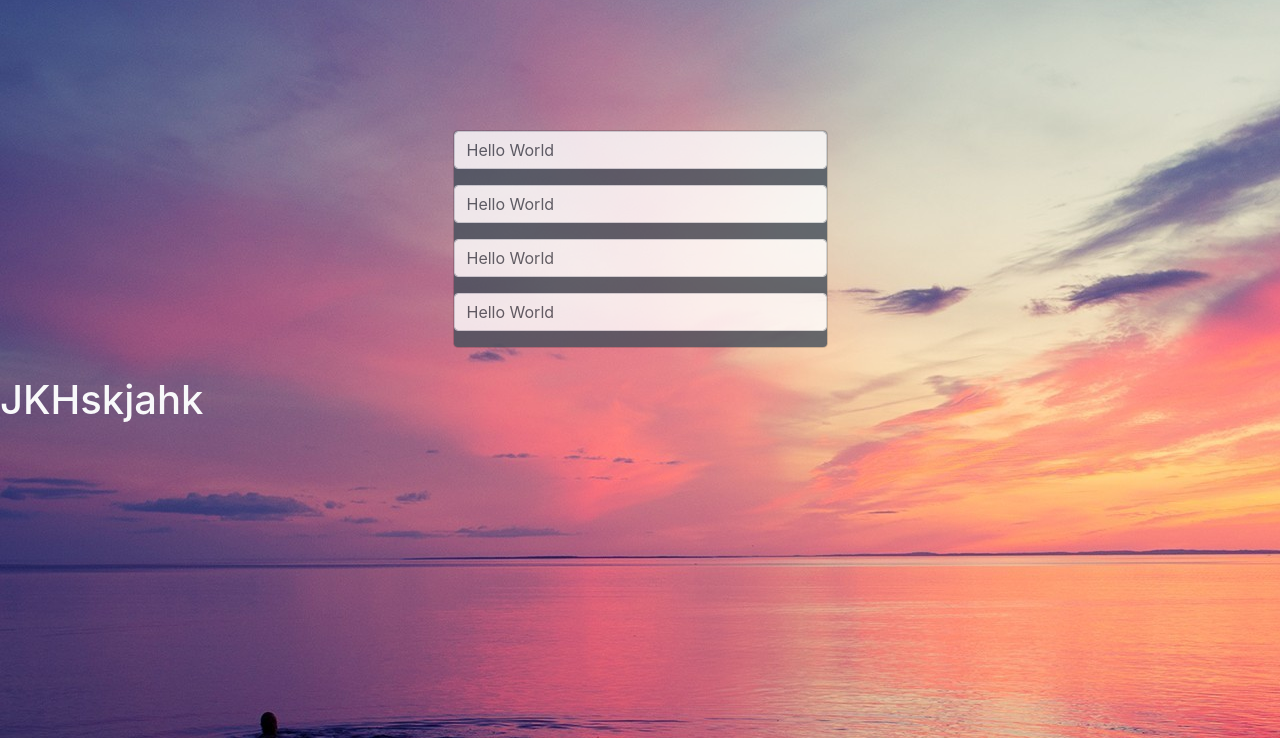
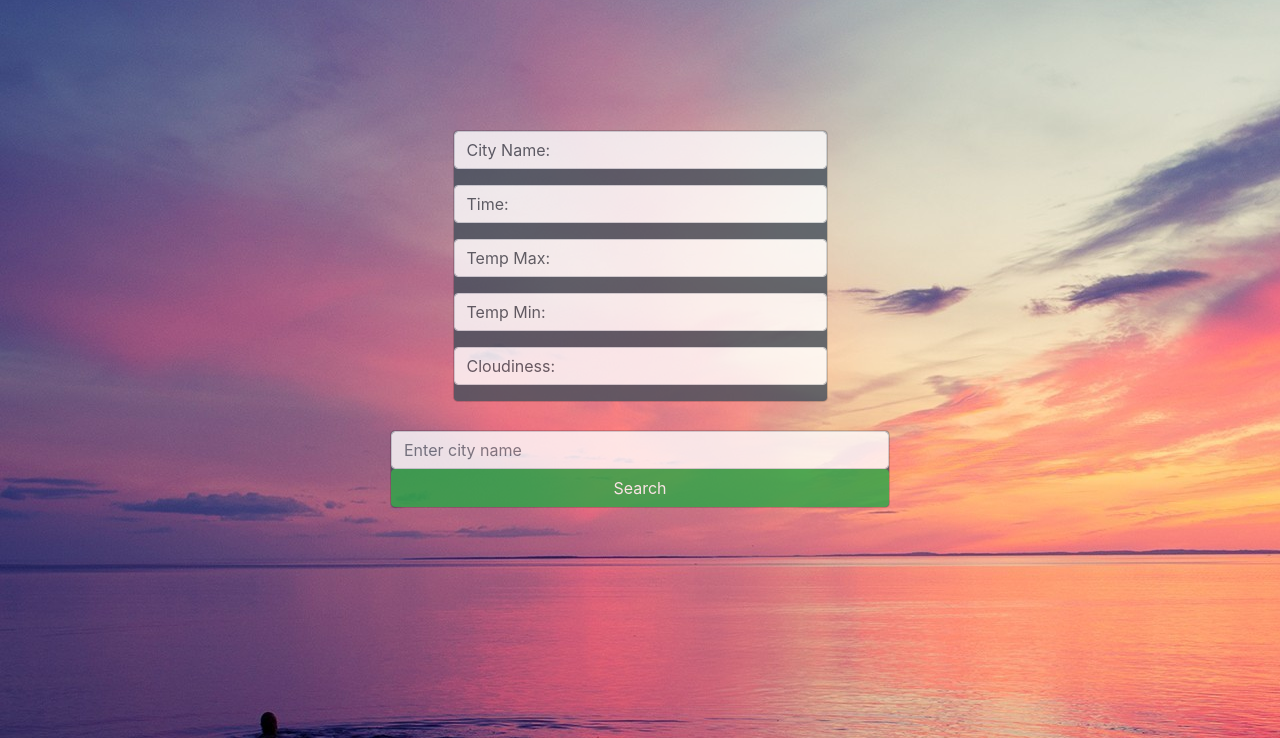
Before and after one commit to PrinceShaji/weather_app-flask, a Flask app: page / in a window 1280 px wide. Shown: the part 62-800 px from the top of the page. Run offline with Flask 2, Linux system fonts and the light colour scheme; some libraries are stand-ins or nearby versions.

Commit message:
Added search box and weather display box.

```diff
--- a/static/css/custom.css
+++ b/static/css/main.css
@@ -11,3 +11,8 @@
     padding: 0 0 0 0px;
 
 }
+
+.form-content{
+    background-color: #434e5a;
+    opacity: 1;
+}
--- a/templates/index.html
+++ b/templates/index.html
@@ -7,7 +7,7 @@
 
     <!-- Bootstrap CSS -->
     <link rel="stylesheet" href="https://maxcdn.bootstrapcdn.com/bootstrap/4.0.0/css/bootstrap.min.css" integrity="sha384-Gn5384xqQ1aoWXA+058RXPxPg6fy4IWvTNh0E263XmFcJlSAwiGgFAW/dAiS6JXm" crossorigin="anonymous">
-    <link rel="stylesheet" type="text/css" href="{{ url_for('static', filename='css/custom.css') }}">
+    <link rel="stylesheet" type="text/css" href="{{ url_for('static', filename='css/main.css') }}">
 
     <title>Awesome Weather App</title>
   </head>
@@ -21,18 +21,23 @@
     <div class="modal-dialog text-left">
         <div class="col-sm-9 main-section">
             <div class="modal-content">
-                <p class="form-control"> Hello World</p>
-                <p class="form-control"> Hello World</p>
-                <p class="form-control"> Hello World</p>
-                <p class="form-control"> Hello World</p>
+                <p class="form-control"> City Name: </p>
+                <p class="form-control"> Time: </p>
+                <p class="form-control"> Temp Max: </p>
+                <p class="form-control"> Temp Min: </p>
+                <p class="form-control"> Cloudiness: </p>
             </div>
         </div>
     </div>
 
-    <div class="custom-box text-light">
-        <h1>JKHskjahk</h1>
+    <div class="modal-content modal-dialog text-left text-light">
+        <input type="text" class="form-control" placeholder="Enter city name">
+        <button class="btn btn-success">Search</button>
+
 
     </div>
+
+
 
 
 
```
